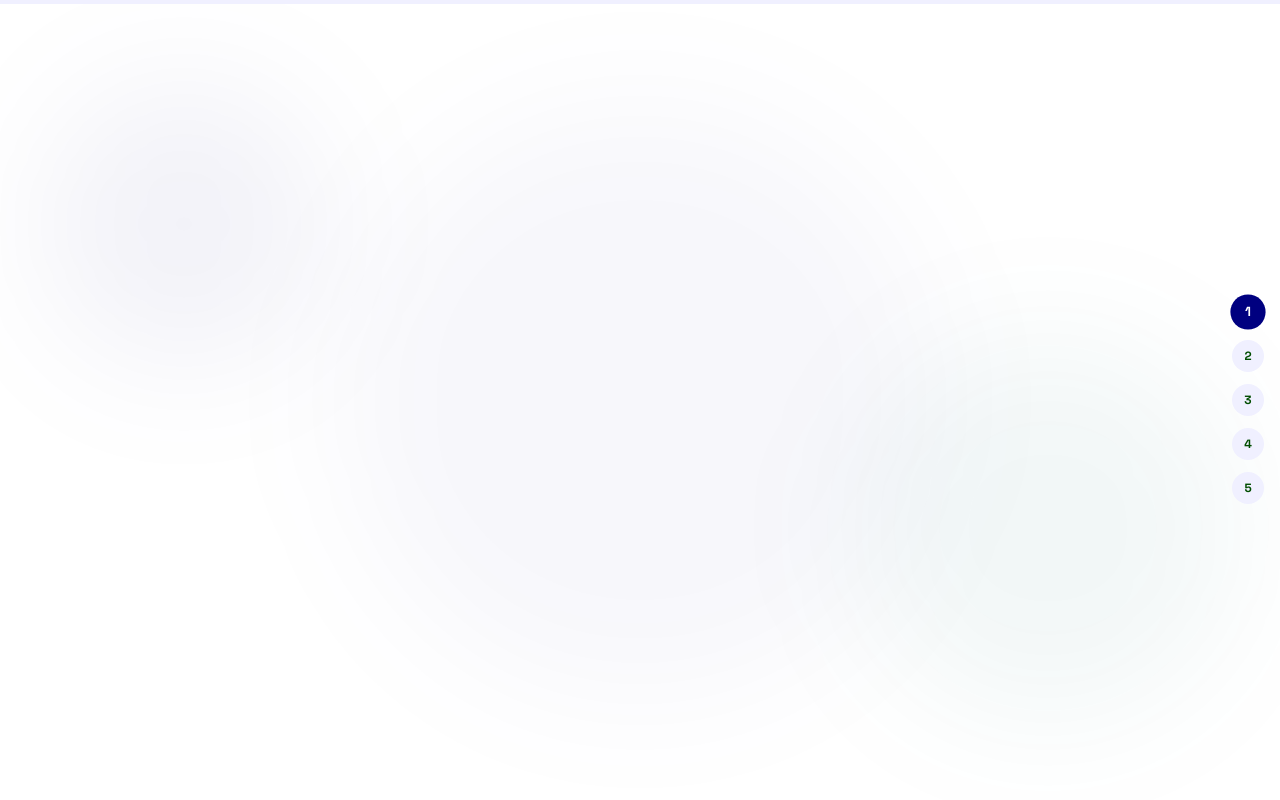
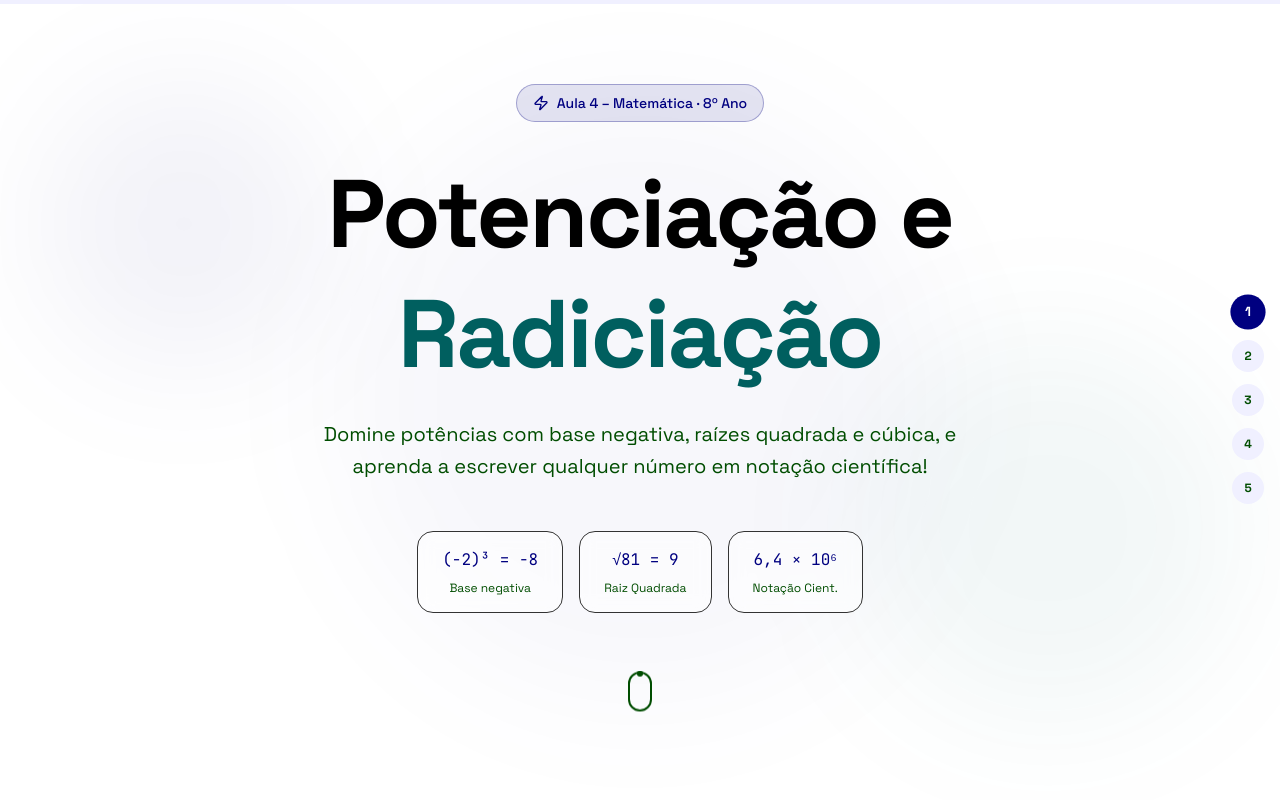
Before and after one commit to AdamsFlorisbal/AulasMatem-tica, a Next.js app: page /ano8 in a window 1280 px wide. Shown: the top 800 px of the page. Built offline with nearby package versions, Linux system fonts and the light colour scheme.

Commit message:
remove unused animation prop and update transition styles in AnimateOnScroll component

```diff
--- a/components/animate-on-scroll.tsx
+++ b/components/animate-on-scroll.tsx
@@ -6,7 +6,6 @@ import { cn } from "@/lib/utils"
 interface AnimateOnScrollProps {
   children: ReactNode
   className?: string
-  animation?: string
   delay?: number
   threshold?: number
 }
@@ -14,7 +13,6 @@ interface AnimateOnScrollProps {
 export function AnimateOnScroll({
   children,
   className,
-  animation = "animate-fade-in-up",
   delay = 0,
   threshold = 0.15,
 }: AnimateOnScrollProps) {
@@ -43,11 +41,11 @@ export function AnimateOnScroll({
     <div
       ref={ref}
       className={cn(
-        "opacity-0",
-        isVisible && animation,
+        "transition-all duration-700 ease-out",
+        isVisible ? "opacity-100 translate-y-0" : "opacity-0 translate-y-4",
         className
       )}
-      style={{ animationDelay: `${delay}ms` }}
+      style={{ transitionDelay: `${delay}ms` }}
     >
       {children}
     </div>
```
